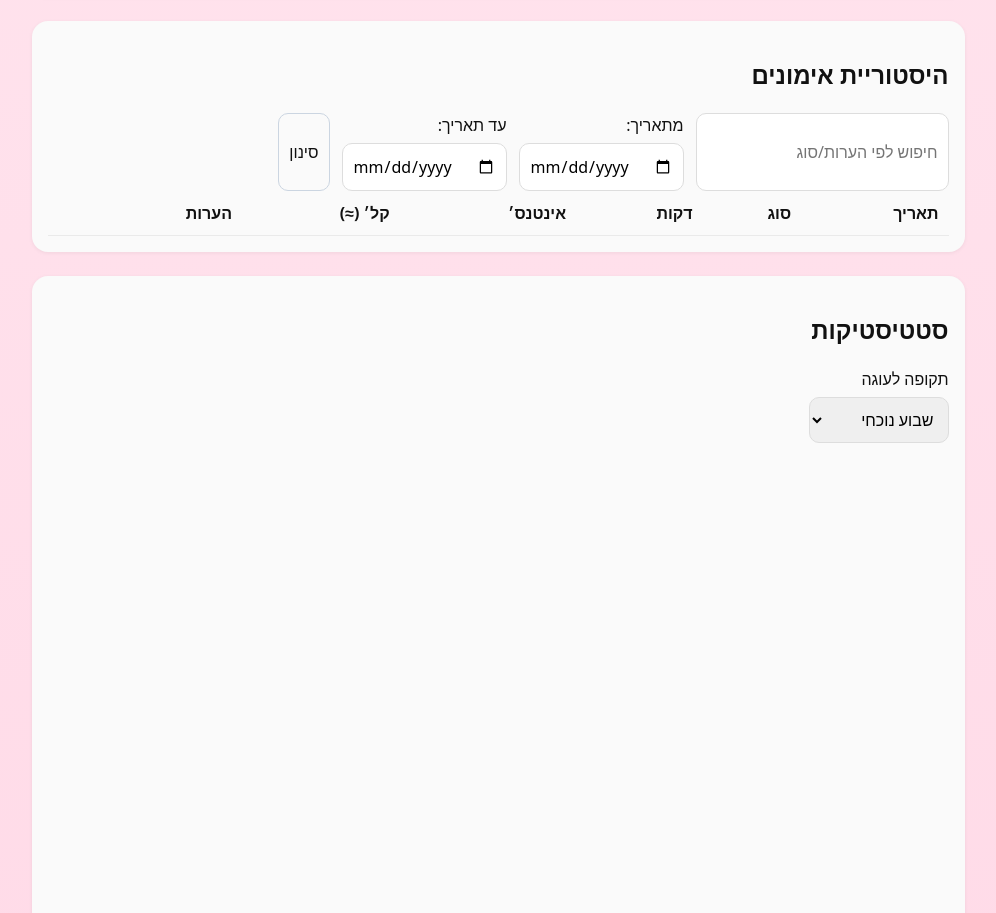
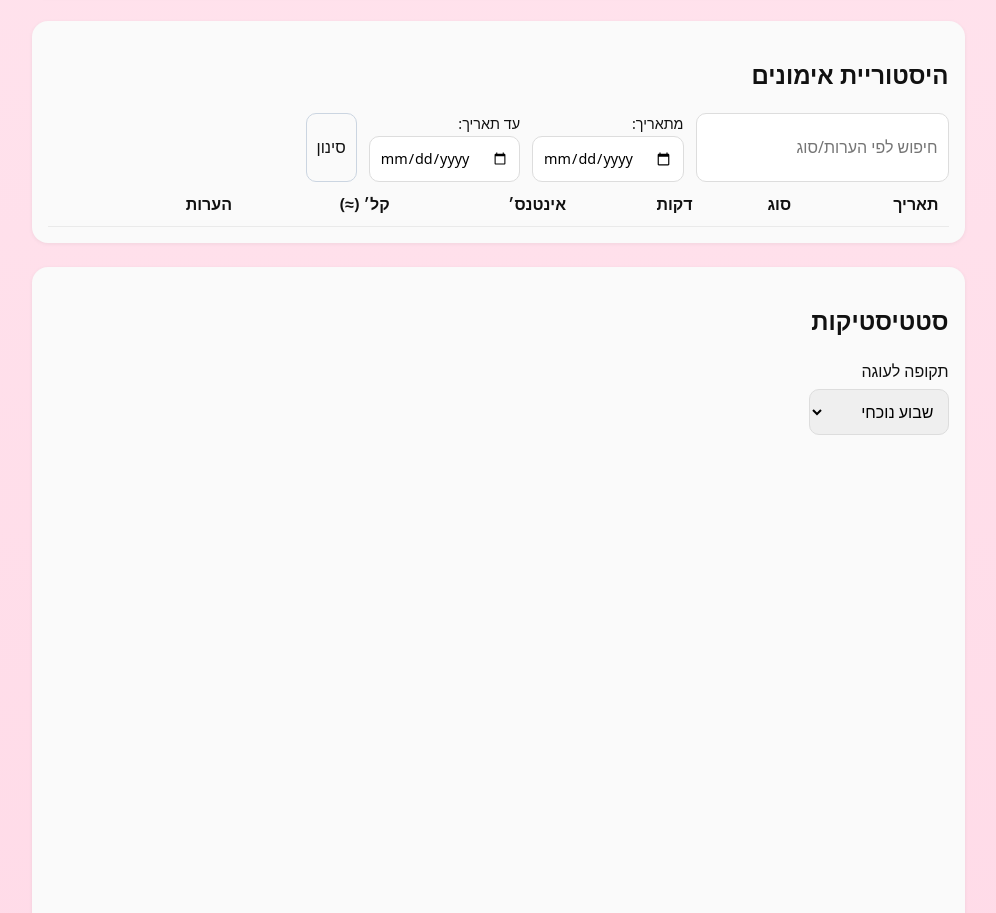
Before and after one commit to hilayankonsky/MoveMix, a plain HTML site: page index.html in a window 1280 px wide. Shown: the part 1888-2801 px from the top of the page, without its empty margins (142-1138 px from the left). Drawn offline with nearby package versions, Linux system fonts and the light colour scheme.

Commit message:
Update styles.css

```diff
--- a/styles.css
+++ b/styles.css
@@ -637,3 +637,11 @@ header {
     margin-top: 16px !important; /* אפשר לעלות ל-24/32 אם רוצים יותר רווח */
   }
 }
+
+#history-filters label {
+  display: flex;
+  flex-direction: column;
+  font-size: 0.9em;
+  color: var(--fg-muted);
+  gap: 2px;
+}
```
